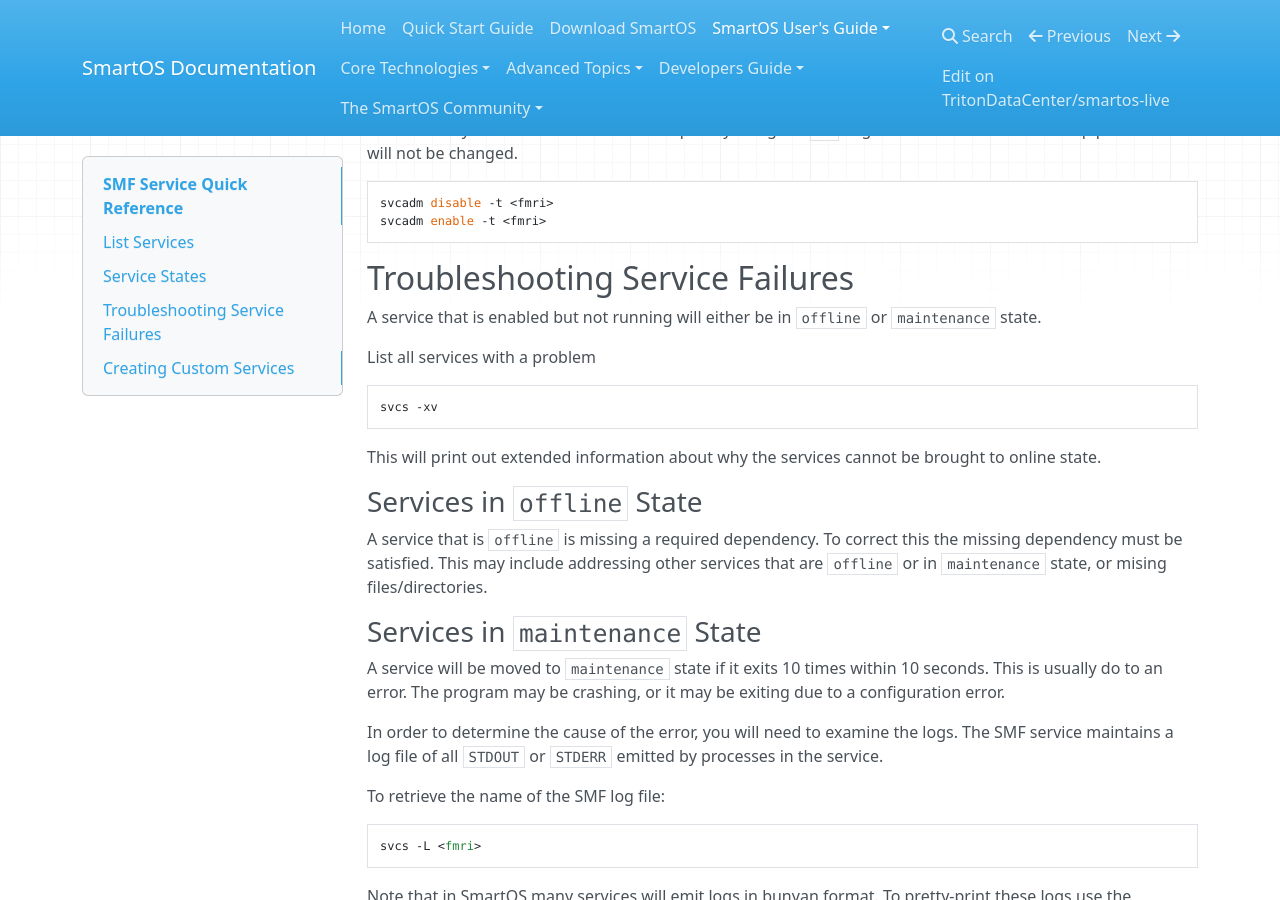
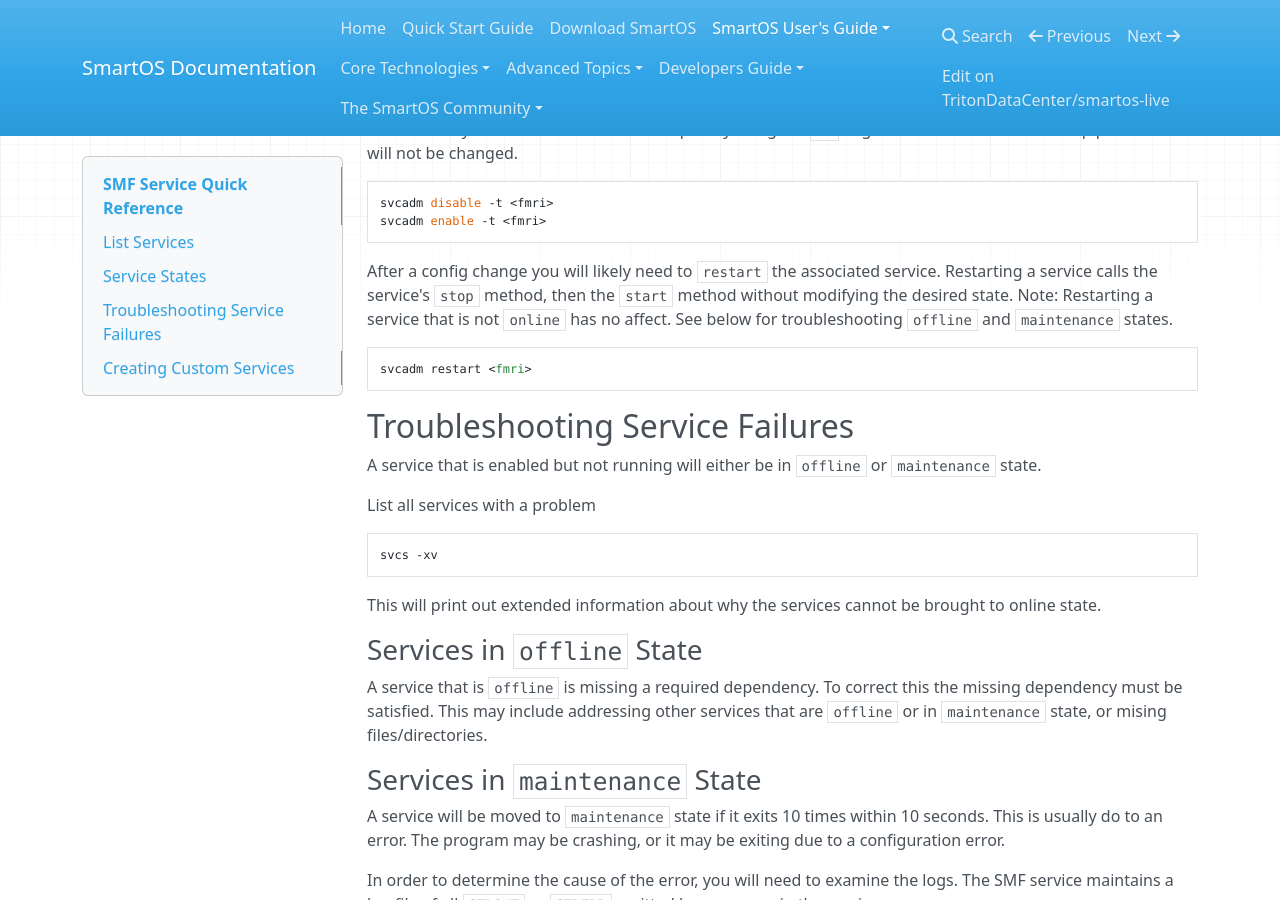
Before and after one commit to TritonDataCenter/smartos-docs, an MkDocs documentation site: the page built from docs/smf-quick-reference.md, in a window 1280 px wide and 900 px high, scrolled down 1410 px. Built offline with MkDocs 1.6.1, drawn with Linux system fonts in a browser that asks for light colours; nearby versions of some CDN libraries.

Commit message:
Add svcadm restart to smf quick-ref

```diff
--- a/docs/smf-quick-reference.md
+++ b/docs/smf-quick-reference.md
@@ -70,6 +70,14 @@
 
     svcadm disable -t <fmri>
     svcadm enable -t <fmri>
+
+After a config change you will likely need to `restart` the associated service.
+Restarting a service calls the service's `stop` method, then the `start`
+method without modifying the desired state.
+Note: Restarting a service that is not `online` has no affect. See below for
+troubleshooting `offline` and `maintenance` states.
+
+    svcadm restart <fmri>
 
 ## Troubleshooting Service Failures
 
```
